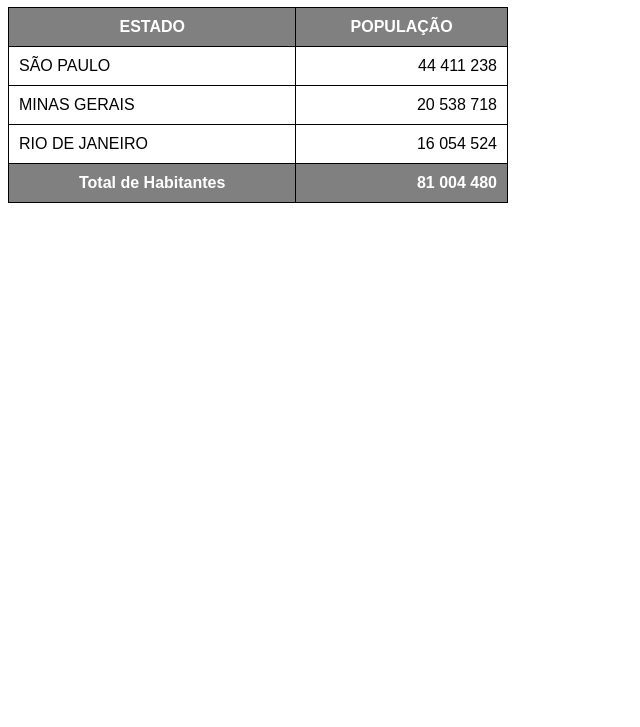
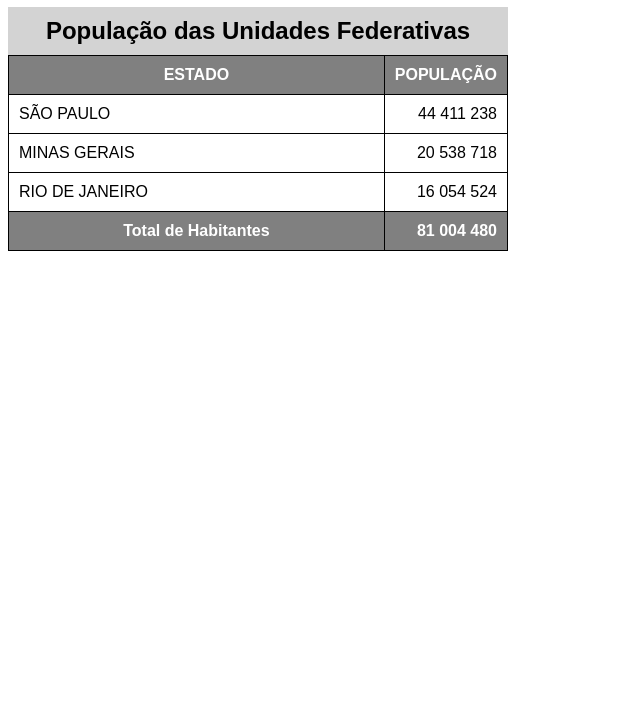
Before and after one commit to MoisesBohrens/HTML-CSS, a plain HTML site: page Exercícios/ex023/tabela002.html in a window 1280 px wide. Shown: the part 73-800 px from the top of the page, without its empty margins (0-640 px from the left). Drawn offline with Linux system fonts and the light colour scheme.

Commit message:
atualizado tabela002

```diff
--- a/Exercícios/ex023/tabela002.html
+++ b/Exercícios/ex023/tabela002.html
@@ -7,6 +7,13 @@
     <style>
         body{
             font-family: Arial, Helvetica, sans-serif;
+        }
+
+        caption{
+            font-size: 1.5em;
+            font-weight: bold;
+            padding: 10px;
+            background-color: lightgray;
         }
 
         table{
@@ -34,6 +41,7 @@
     <!--
         ANATOMIA DE TABELA GRANDE
         TABLE
+            CAPTION (legenda da tabela)
             THEAD
                 TR, TD, TH
             TBODY
@@ -42,10 +50,11 @@
                  TR, TD, TH
     -->
     <table>
+        <caption>População das Unidades Federativas</caption>
         <thead>
             <tr>
-                <th>ESTADO</th>
-                <th>POPULAÇÃO</th>
+                <th scope="col">ESTADO</th>
+                <th scope="col" style="width: 50px;">POPULAÇÃO</th>
             </tr>
         </thead>
         <tbody>
@@ -64,7 +73,7 @@
         </tbody>
         <tfoot>
             <tr>
-                <th>Total de Habitantes</th>
+                <th scope="row">Total de Habitantes</th>
                 <td class="numero"><strong>81 004 480</strong></td>
             </tr>
         </tfoot>
```
